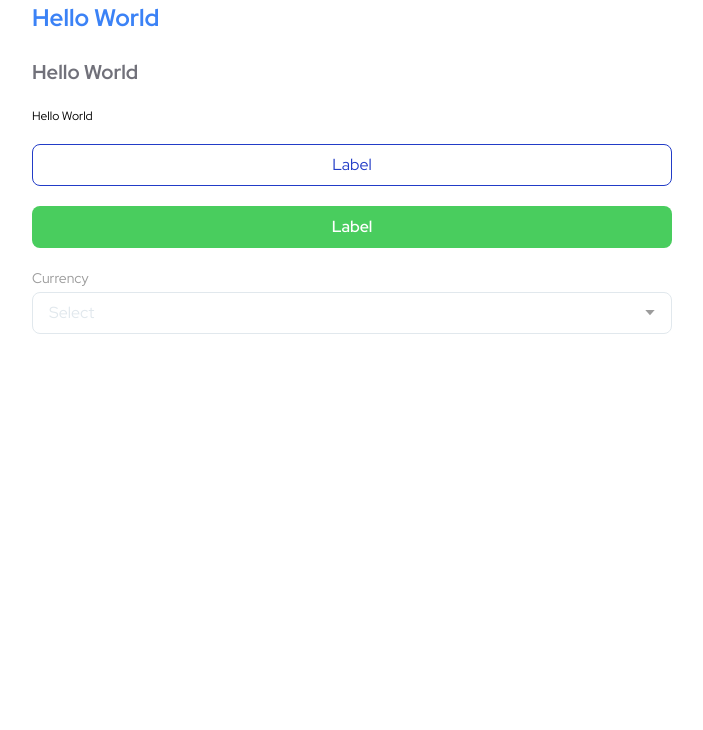
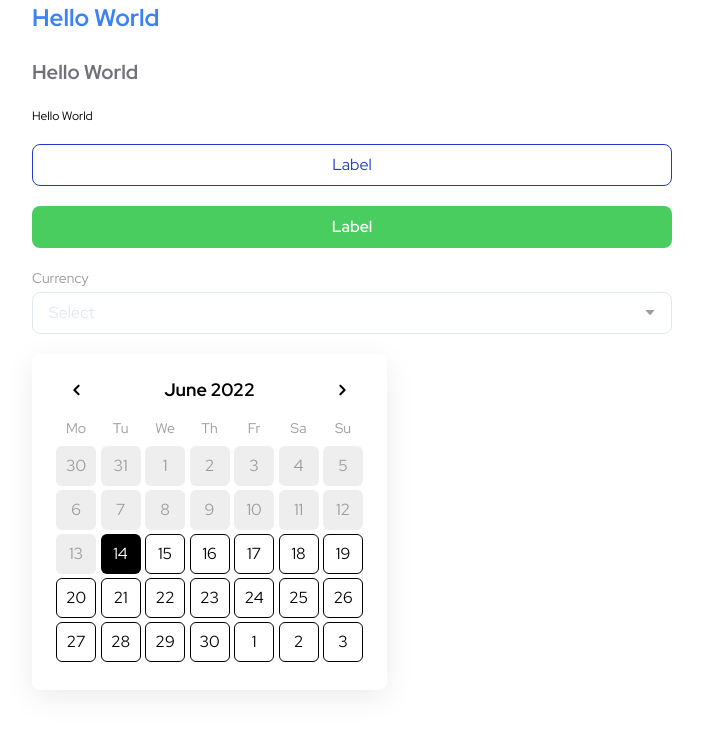
Before and after one commit to grasielaGomes/exchangeWidget, a React (Vite) app: page / in a window 1280 px wide. Shown: the top 730 px of the page, without its empty margins (288-991 px from the left). Built offline with nearby package versions, Linux system fonts and the light colour scheme.

Commit message:
feat: add DatePicker component

```diff
--- a/package.json
+++ b/package.json
@@ -10,7 +10,8 @@
   "dependencies": {
     "@headlessui/react": "^1.6.4",
     "react": "^18.0.0",
-    "react-dom": "^18.0.0"
+    "react-dom": "^18.0.0",
+    "react-icons": "^4.4.0"
   },
   "devDependencies": {
     "@tailwindcss/forms": "^0.5.2",
@@ -18,6 +19,7 @@
     "@types/react-dom": "^18.0.0",
     "@vitejs/plugin-react": "^1.3.0",
     "autoprefixer": "^10.4.7",
+    "dayjs": "^1.11.3",
     "postcss": "^8.4.14",
     "tailwindcss": "^3.1.2",
     "typescript": "^4.6.3",
--- a/src/App.tsx
+++ b/src/App.tsx
@@ -1,9 +1,13 @@
+import { useState } from "react";
+import dayjs from "dayjs";
 import { FullButton } from "./components/buttons";
+import { DatePicker } from "./components/forms/DatePicker";
 import { DropdowMenu } from "./components/forms/DropdowMenu";
 import { cryptoOptions } from "./components/forms/helpers";
 import { CustomText, Heading } from "./components/typography";
 
 function App() {
+  const [date, setDate] = useState(dayjs());
   return (
     <div className="w-1/2 m-auto grid gap-5">
       {/* <p className="text-2xl font-bold">Hello</p> */}
@@ -23,6 +27,7 @@ function App() {
         label="Currency"
         handleSelect={(value) => console.log(value)}
       />
+      <DatePicker selectedDate={date} onChange={setDate} />
     </div>
   );
 }
--- a/src/assets/index.ts
+++ b/src/assets/index.ts
@@ -2,6 +2,7 @@ import ArrowDown from './arrow-down.svg';
 import Btc from './btc.svg';
 import Cad from './cad.svg';
 import Calender from './calender.svg';
+import Chevron from './chevron.svg';
 import Eth from './eth.svg';
 import Eur from './eur.svg';
 import Gbp from './gbp.svg';
@@ -14,6 +15,7 @@ export {
   Btc,
   Cad,
   Calender,
+  Chevron,
   Eth,
   Eur,
   Gbp,
--- /dev/null
+++ b/src/components/forms/DatePicker.tsx
@@ -0,0 +1,19 @@
+import { useState } from "react";
+import { DatePickerCalendar } from "./DatePickerCalendar";
+import { DatePickerSelector } from "./DatePickerSelector";
+import { DatePickerI } from "./interfaces";
+
+export const DatePicker = ({ selectedDate, onChange }: DatePickerI) => {
+  const [shownDate, setShownDate] = useState(selectedDate);
+  return (
+    <div className="shadow-3xl rounded-lg w-[355px] pb-6">
+      <DatePickerSelector shownDate={shownDate} setShownDate={setShownDate} />
+
+      <DatePickerCalendar
+        selectedDate={selectedDate}
+        shownDate={shownDate}
+        onChange={onChange}
+      />
+    </div>
+  );
+};
--- /dev/null
+++ b/src/components/forms/DatePickerCalendar.tsx
@@ -0,0 +1,62 @@
+import React, { useMemo } from "react";
+import { Dayjs } from "dayjs";
+
+import { getCalendarRows } from "./utils";
+import { CustomText } from "../typography";
+
+export interface IDatePickerCalendarProps {
+  shownDate: Dayjs;
+  selectedDate: Dayjs;
+
+  onChange: (newDate: Dayjs) => void;
+}
+
+export const DatePickerCalendar: React.FC<IDatePickerCalendarProps> = ({
+  shownDate,
+  selectedDate,
+  onChange
+}) => {
+  const handleSelectDate = (value: Dayjs) => {
+    return () => onChange(value);
+  };
+
+  const rows = useMemo(() => getCalendarRows(shownDate), [shownDate]);
+
+  return (
+    <>
+      <div className="flex justify-between my-2 mx-6">
+        {rows[0].map(({ value }, i) => (
+          <div key={i} className="w-10 text-center">
+            <CustomText variant="small" color="text-neutral3">
+              {value.format("dd")}
+            </CustomText>
+          </div>
+        ))}
+      </div>
+
+      {rows.map((cells, rowIndex) => (
+        <div key={rowIndex} className="flex justify-between mx-6">
+          {cells.map(({ text, value }, i) => {
+            const isSelected = value.isSame(selectedDate, "day");
+            const isBefore = value.isBefore(selectedDate);
+            return (
+              <div
+                key={`${text} - ${i}`}
+                className={`rounded-md w-10 h-10 flex justify-center items-center mb-1 ${
+                  isSelected
+                    ? "bg-dark text-white"
+                    : isBefore
+                    ? "bg-neutral2 text-neutral3"
+                    : "bg-white border border-dark"
+                }`}
+                onClick={handleSelectDate(value)}
+              >
+                <p className="leading-0"> {text}</p>
+              </div>
+            );
+          })}
+        </div>
+      ))}
+    </>
+  );
+};
--- /dev/null
+++ b/src/components/forms/DatePickerSelector.tsx
@@ -0,0 +1,48 @@
+import React from "react";
+import { Dayjs } from "dayjs";
+
+import { changeDateMonth } from "./utils";
+import { Heading } from "../typography/index";
+import { Chevron } from "../../assets";
+
+export interface IDatePickerSelectorProps {
+  shownDate: Dayjs;
+  setShownDate: React.Dispatch<React.SetStateAction<Dayjs>>;
+}
+
+export const DatePickerSelector: React.FC<IDatePickerSelectorProps> = ({
+  shownDate,
+  setShownDate
+}) => {
+  const handleIconClick = (isNextMonth: boolean) => {
+    return () => {
+      setShownDate(changeDateMonth(shownDate, isNextMonth));
+    };
+  };
+
+  return (
+    <div className="flex justify-between items-center mt-4 mx-6">
+      <button
+        type="button"
+        className="w-10 h-10"
+        onClick={handleIconClick(false)}
+      >
+        <img src={Chevron} alt="preview month icon" className="m-auto" />
+      </button>
+
+      <Heading variant="h3">{shownDate.format("MMMM YYYY")}</Heading>
+
+      <button
+        type="button"
+        className="w-10 h-10"
+        onClick={handleIconClick(true)}
+      >
+        <img
+          src={Chevron}
+          alt="next month icon"
+          className="rotate-180 m-auto"
+        />
+      </button>
+    </div>
+  );
+};
--- a/src/components/forms/helpers.ts
+++ b/src/components/forms/helpers/index.ts
@@ -1,4 +1,4 @@
-import { Btc, Eth, Ltc, Xrp } from "../../assets";
+import { Btc, Eth, Ltc, Xrp } from "../../../assets";
 
 export const cryptoOptions = [
   { id: 1, value: "Bitcoin", icon: Btc },
--- /dev/null
+++ b/src/components/forms/utils/index.ts
@@ -0,0 +1,68 @@
+import { Dayjs } from "dayjs";
+
+export function changeDateMonth(date: Dayjs, isNextMonth: boolean): Dayjs {
+  // should decrease year
+  if (date.month() === 0 && !isNextMonth) {
+    return date.set("year", date.year() - 1).set("month", 11);
+  }
+
+  // should increase year
+  if (date.month() === 11 && isNextMonth) {
+    return date.set("year", date.year() + 1).set("month", 0);
+  }
+
+  // add or substract
+  return date.add(isNextMonth ? 1 : -1, "month");
+}
+
+// our interface for a single cell
+export interface ICalendarCell {
+  text: string;
+  value: Dayjs;
+}
+
+function getCalendarCells(date: Dayjs): ICalendarCell[] {
+  const daysInMonth = date.daysInMonth();
+  const calendarCells: ICalendarCell[] = [];
+
+  const prepareCell = (date: Dayjs, dayNumber: number) => {
+    return {
+      text: String(dayNumber),
+      value: date.clone().set("date", dayNumber)
+    };
+  };
+
+  // push current month day cells
+  for (let i = 0; i < daysInMonth; i++) {
+    calendarCells.push(prepareCell(date, i + 1));
+  }
+
+  // how much more we need to add?
+  const cellsToAdd = 35 - daysInMonth;
+
+  // add to start from prev month
+  const lastMonth = date.subtract(1, "month");
+  for (let i = 0; i < Math.floor(cellsToAdd / 2); i++) {
+    calendarCells.unshift(prepareCell(lastMonth, lastMonth.daysInMonth() - i));
+  }
+
+  // add to end from next month
+  const nextMonth = date.add(1, "month");
+  for (let i = 0; i < Math.round(cellsToAdd / 2); i++) {
+    calendarCells.push(prepareCell(nextMonth, i + 1));
+  }
+
+  return calendarCells;
+}
+
+export function getCalendarRows(date: Dayjs): Array<ICalendarCell[]> {
+  const cells = getCalendarCells(date);
+  const rows: Array<ICalendarCell[]> = [];
+
+  // split one array into chunks
+  for (let i = 0; i < cells.length; i += 7) {
+    rows.push(cells.slice(i, i + 7));
+  }
+
+  return rows;
+}
```
Also changed, not shown: src/components/forms/interfaces/index.ts (renamed from src/components/forms/interfaces.ts, +8 -0 lines), src/assets/chevron.svg (added), src/components/buttons/interfaces/index.ts (renamed from src/components/buttons/interfaces.ts), src/components/typography/interfaces/index.ts (renamed from src/components/typography/interfaces.ts), 1 other file (tests, documents, lock files or other folders).
